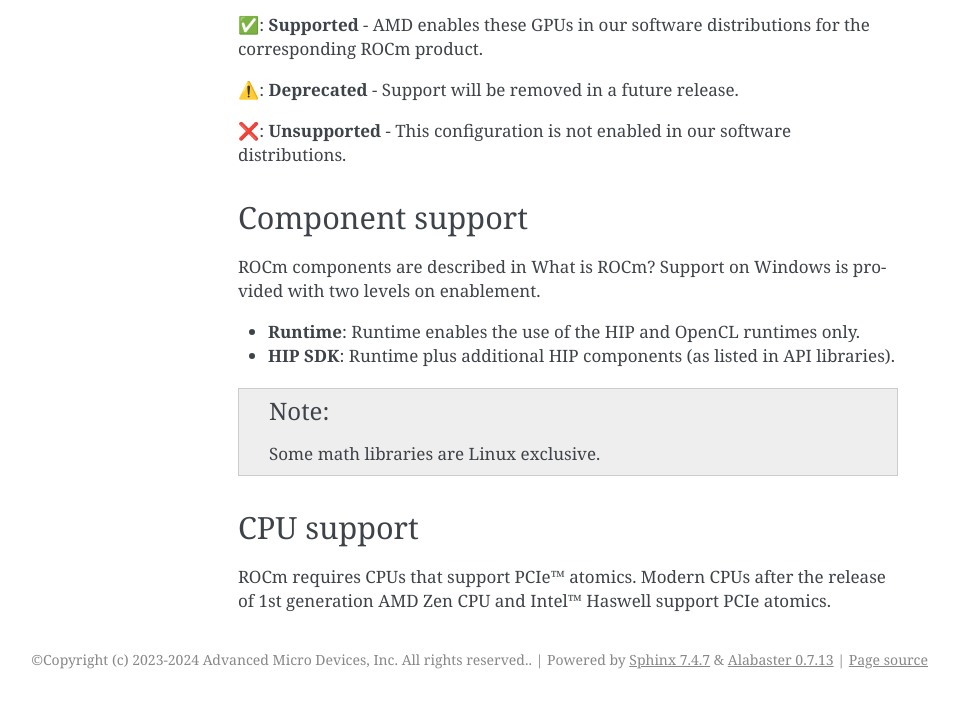
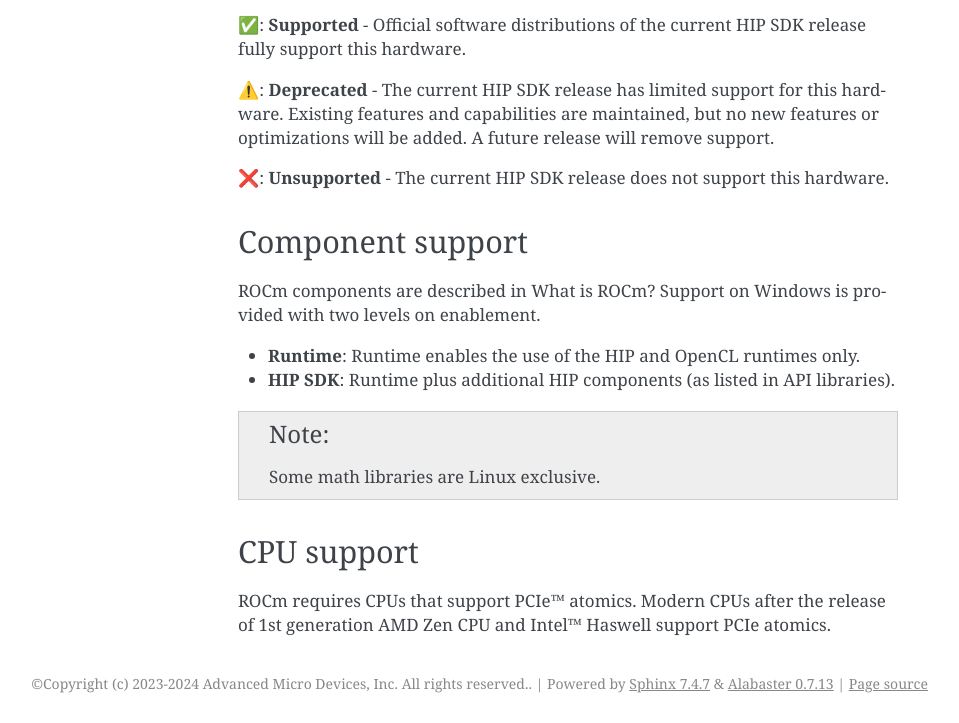
Before and after one commit to ROCm/rocm-install-on-windows, a Sphinx documentation site: the page built from docs/reference/system-requirements.rst, in a window 1280 px wide, cut to the strip 687-1410 px from the top of the page. Shown: the whole strip, without its empty margins (182-1141 px from the left). Built offline with Sphinx 7.4.7, drawn with Linux system fonts in a browser that asks for light colours; before the commit the page ends 1386 px from its top, so only the background shows below that.

Commit message:
updated the supported version information to align with linux documentation

```diff
--- a/docs/reference/system-requirements.rst
+++ b/docs/reference/system-requirements.rst
@@ -70,11 +70,11 @@
       "AMD Radeon RX 6600 XT", "RDNA2", "gfx1032", "✅", "❌"
       "AMD Radeon RX 6600", "RDNA2", "gfx1032", "✅", "❌"
 
-✅: **Supported** - AMD enables these GPUs in our software distributions for the corresponding ROCm product.
+✅: **Supported** - Official software distributions of the current HIP SDK release fully support this hardware.
 
-⚠️: **Deprecated** - Support will be removed in a future release.
+⚠️: **Deprecated** - The current HIP SDK release has limited support for this hardware. Existing features and capabilities are maintained, but no new features or optimizations will be added. A future release will remove support.
 
-❌: **Unsupported** - This configuration is not enabled in our software distributions.
+❌: **Unsupported** - The current HIP SDK release does not support this hardware.
 
 Component support
 ===============================================
```
